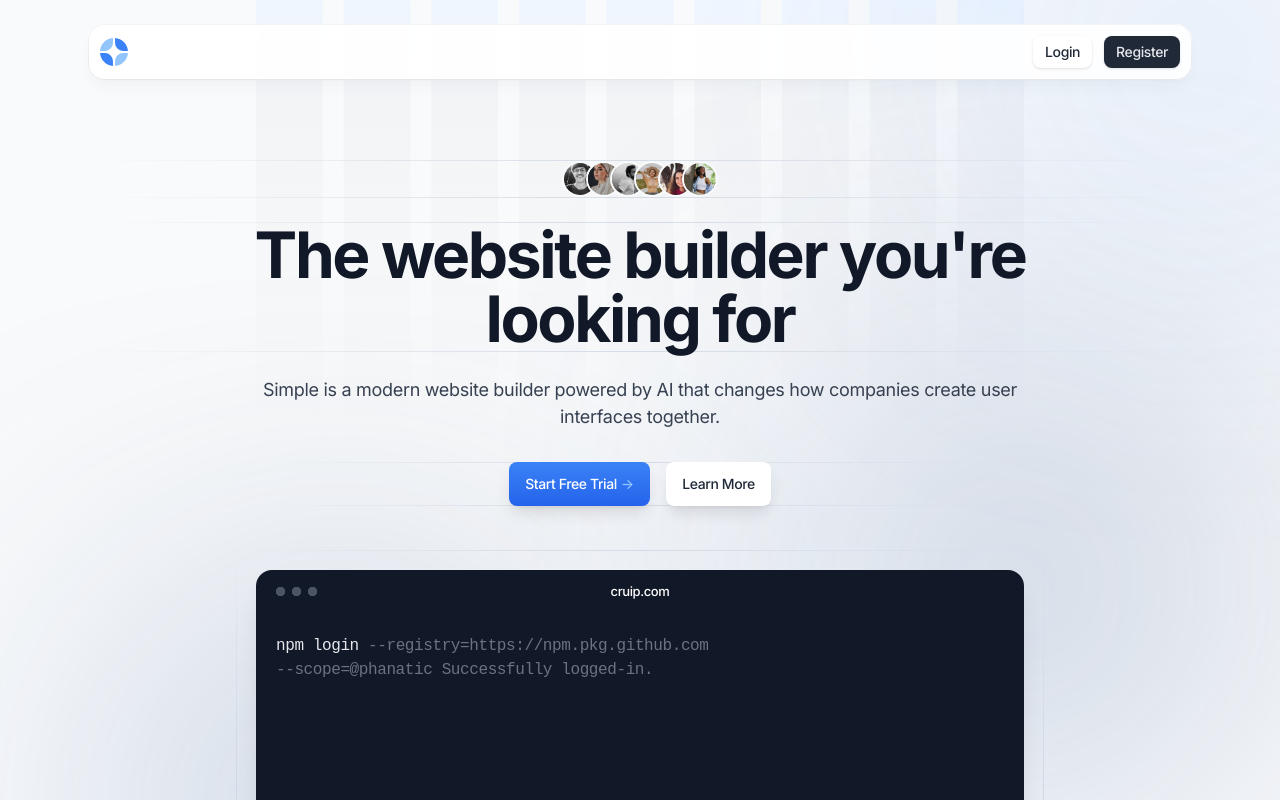
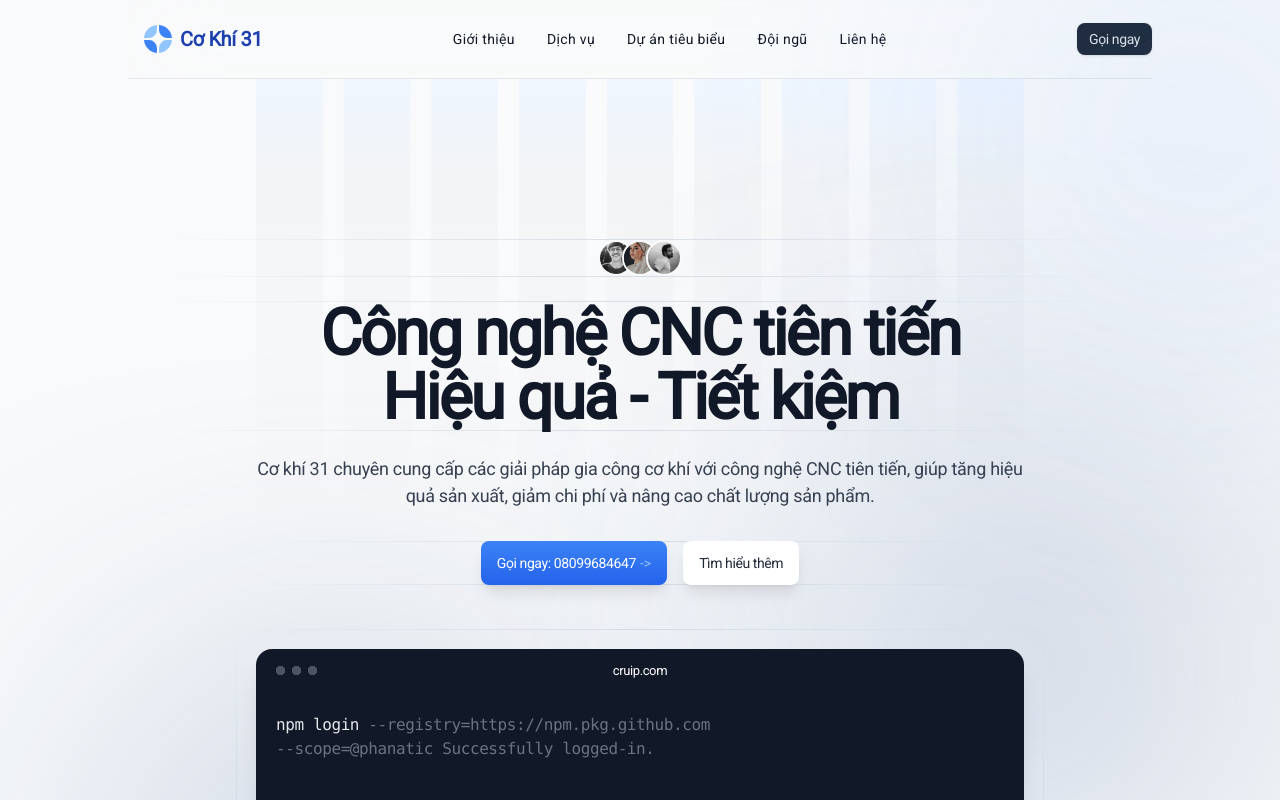
Before and after one commit to hungdoba/co_khi_31, a Next.js app: page / in a window 1280 px wide. Shown: the top 800 px of the page. Built offline with nearby package versions, Linux system fonts and the light colour scheme.

Commit message:
refactor: update layout and styling, replace Inter with Roboto font, and modify logo component

```diff
--- a/app/(default)/layout.tsx
+++ b/app/(default)/layout.tsx
@@ -1,12 +1,12 @@
-"use client";
+'use client';
 
-import { useEffect } from "react";
+import { useEffect } from 'react';
 
-import AOS from "aos";
-import "aos/dist/aos.css";
+import AOS from 'aos';
+import 'aos/dist/aos.css';
 
-import Header from "@/components/ui/header";
-import Footer from "@/components/ui/footer";
+import Footer from '@/components/ui/footer';
+import Header from '@/components/ui/header';
 
 export default function DefaultLayout({
   children,
@@ -16,19 +16,17 @@ export default function DefaultLayout({
   useEffect(() => {
     AOS.init({
       once: true,
-      disable: "phone",
+      disable: 'phone',
       duration: 700,
-      easing: "ease-out-cubic",
+      easing: 'ease-out-cubic',
     });
   });
 
   return (
-    <>
+    <div className="max-w-screen-lg mx-auto">
       <Header />
-
       <main className="grow">{children}</main>
-
       <Footer border={true} />
-    </>
+    </div>
   );
 }
--- a/app/layout.tsx
+++ b/app/layout.tsx
@@ -1,10 +1,10 @@
 import './css/style.css';
 
-import { Inter } from 'next/font/google';
+import { Roboto } from 'next/font/google';
 
-const inter = Inter({
+const roboto = Roboto({
+  weight: '400',
   subsets: ['latin'],
-  variable: '--font-inter',
   display: 'swap',
 });
 
@@ -20,9 +20,9 @@ export default function RootLayout({
   children: React.ReactNode;
 }) {
   return (
-    <html lang="en" className="scroll-smooth">
+    <html lang="vi" className="scroll-smooth">
       <body
-        className={`${inter.variable} bg-gray-50 font-inter tracking-tight text-gray-900 antialiased`}
+        className={`${roboto.className} bg-gray-50 font-inter tracking-tight text-gray-900 antialiased`}
       >
         <div className="flex min-h-screen flex-col overflow-hidden supports-[overflow:clip]:overflow-clip">
           {children}
--- a/components/hero-home.tsx
+++ b/components/hero-home.tsx
@@ -1,11 +1,11 @@
-import Image from "next/image";
-import PageIllustration from "@/components/page-illustration";
-import Avatar01 from "@/public/images/avatar-01.jpg";
-import Avatar02 from "@/public/images/avatar-02.jpg";
-import Avatar03 from "@/public/images/avatar-03.jpg";
-import Avatar04 from "@/public/images/avatar-04.jpg";
-import Avatar05 from "@/public/images/avatar-05.jpg";
-import Avatar06 from "@/public/images/avatar-06.jpg";
+import Image from 'next/image';
+import PageIllustration from '@/components/page-illustration';
+import Avatar01 from '@/public/images/avatar-01.jpg';
+import Avatar02 from '@/public/images/avatar-02.jpg';
+import Avatar03 from '@/public/images/avatar-03.jpg';
+import Avatar04 from '@/public/images/avatar-04.jpg';
+import Avatar05 from '@/public/images/avatar-05.jpg';
+import Avatar06 from '@/public/images/avatar-06.jpg';
 
 export default function HeroHome() {
   return (
@@ -42,27 +42,6 @@ export default function HeroHome() {
                   height={32}
                   alt="Avatar 02"
                 />
-                <Image
-                  className="box-content rounded-full border-2 border-gray-50"
-                  src={Avatar04}
-                  width={32}
-                  height={32}
-                  alt="Avatar 03"
-                />
-                <Image
-                  className="box-content rounded-full border-2 border-gray-50"
-                  src={Avatar05}
-                  width={32}
-                  height={32}
-                  alt="Avatar 04"
-                />
-                <Image
-                  className="box-content rounded-full border-2 border-gray-50"
-                  src={Avatar06}
-                  width={32}
-                  height={32}
-                  alt="Avatar 05"
-                />
               </div>
             </div>
             <h1
@@ -70,8 +49,8 @@ export default function HeroHome() {
               data-aos="zoom-y-out"
               data-aos-delay={150}
             >
-              The website builder you're <br className="max-lg:hidden" />
-              looking for
+              Công nghệ CNC tiên tiến <br className="max-lg:hidden" />
+              Hiệu quả - Tiết kiệm
             </h1>
             <div className="mx-auto max-w-3xl">
               <p
@@ -79,8 +58,9 @@ export default function HeroHome() {
                 data-aos="zoom-y-out"
                 data-aos-delay={300}
               >
-                Simple is a modern website builder powered by AI that changes
-                how companies create user interfaces together.
+                Cơ khí 31 chuyên cung cấp các giải pháp gia công cơ khí với công
+                nghệ CNC tiên tiến, giúp tăng hiệu quả sản xuất, giảm chi phí và
+                nâng cao chất lượng sản phẩm.
               </p>
               <div className="relative before:absolute before:inset-0 before:border-y before:[border-image:linear-gradient(to_right,transparent,theme(colors.slate.300/.8),transparent)1]">
                 <div
@@ -93,7 +73,7 @@ export default function HeroHome() {
                     href="#0"
                   >
                     <span className="relative inline-flex items-center">
-                      Start Free Trial{" "}
+                      Gọi ngay: 08099684647{' '}
                       <span className="ml-1 tracking-normal text-blue-300 transition-transform group-hover:translate-x-0.5">
                         -&gt;
                       </span>
@@ -103,7 +83,7 @@ export default function HeroHome() {
                     className="btn w-full bg-white text-gray-800 shadow hover:bg-gray-50 sm:ml-4 sm:w-auto"
                     href="#0"
                   >
-                    Learn More
+                    Tìm hiểu thêm
                   </a>
                 </div>
               </div>
@@ -124,14 +104,14 @@ export default function HeroHome() {
               <div className="font-mono text-gray-500 [&_span]:opacity-0">
                 <span className="animate-[code-1_10s_infinite] text-gray-200">
                   npm login
-                </span>{" "}
+                </span>{' '}
                 <span className="animate-[code-2_10s_infinite]">
                   --registry=https://npm.pkg.github.com
                 </span>
                 <br />
                 <span className="animate-[code-3_10s_infinite]">
                   --scope=@phanatic
-                </span>{" "}
+                </span>{' '}
                 <span className="animate-[code-4_10s_infinite]">
                   Successfully logged-in.
                 </span>
--- a/components/ui/header.tsx
+++ b/components/ui/header.tsx
@@ -1,37 +1,128 @@
-import Link from "next/link";
-import Logo from "./logo";
+'use client';
+import Link from 'next/link';
+import { useState } from 'react';
+import Logo from './logo';
 
 export default function Header() {
+  const [isMenuOpen, setIsMenuOpen] = useState(false);
+  const toggleMenu = () => {
+    setIsMenuOpen((prev) => !prev);
+  };
+
   return (
-    <header className="fixed top-2 z-30 w-full md:top-6">
-      <div className="mx-auto max-w-6xl px-4 sm:px-6">
-        <div className="relative flex h-14 items-center justify-between gap-3 rounded-2xl bg-white/90 px-3 shadow-lg shadow-black/[0.03] backdrop-blur-sm before:pointer-events-none before:absolute before:inset-0 before:rounded-[inherit] before:border before:border-transparent before:[background:linear-gradient(theme(colors.gray.100),theme(colors.gray.200))_border-box] before:[mask-composite:exclude_!important] before:[mask:linear-gradient(white_0_0)_padding-box,_linear-gradient(white_0_0)]">
-          {/* Site branding */}
-          <div className="flex flex-1 items-center">
+    <nav
+      className={`container z-30 w-full max-w-screen-lg backdrop-blur-2xl border-b border-gray-200 dark:border-gray-700`}
+    >
+      <div className="flex flex-wrap md:flex-nowrap items-center justify-between py-4 md:py-4 md:gap-0 relative">
+        <div className="relative z-20 w-full flex justify-between md:w-max md:px-0">
+          {/* Logo */}
+          <Link
+            href="/"
+            aria-label="logo"
+            className="flex items-center ml-4 md:ml-0"
+          >
             <Logo />
+          </Link>
+
+          {/* Hamburger button */}
+          <div className="relative flex items-center md:hidden max-h-10">
+            <label
+              aria-label="hamburger"
+              id="hamburger"
+              className="relative p-4"
+              onClick={toggleMenu}
+            >
+              <div
+                aria-hidden="true"
+                id="line"
+                className={`m-auto h-0.5 w-5 rounded bg-sky-900 dark:bg-gray-300 transition duration-300 ${
+                  isMenuOpen ? 'rotate-45 translate-y-1.5' : ''
+                }`}
+              ></div>
+              <div
+                aria-hidden="true"
+                id="line2"
+                className={`m-auto mt-2 h-0.5 w-5 rounded bg-sky-900 dark:bg-gray-300 transition duration-300 ${
+                  isMenuOpen ? '-rotate-45 -translate-y-1' : ''
+                }`}
+              ></div>
+            </label>
+          </div>
         </div>
 
-          {/* Desktop sign in links */}
-          <ul className="flex flex-1 items-center justify-end gap-3">
+        {/* Overlay for mobile menu */}
+        <div
+          onClick={toggleMenu}
+          aria-hidden="true"
+          className={`fixed z-10 inset-0 h-screen w-screen md:hidden bg-white/70 backdrop-blur-2xl origin-top transition duration-500 ${
+            isMenuOpen ? 'scale-y-100' : 'scale-y-0'
+          } md:hidden dark:bg-gray-900/70`}
+        ></div>
+
+        {/* Menu */}
+        <div
+          className={`z-20 gap-6 rounded-3xl shadow-2xl shadow-gray-600/10 justify-end w-full transition-all duration-300 scale-95 origin-top ${
+            isMenuOpen
+              ? 'mt-8 md:mt-0 p-8 md:p-0  opacity-100 visible'
+              : 'mt-0 h-0 p-0 invisible opacity-0 md:visible md:opacity-100'
+          } md:relative md:scale-100 md:flex md:flex-row md:items-center md:gap-0 md:p-0 md:bg-transparent md:w-max md:shadow-none dark:shadow-none dark:bg-gray-800 md:dark:bg-transparent dark:border-gray-700`}
+        >
+          <div className="md:flex md:flex-row md:items-center">
+            {/* Menu options */}
+            <div className={`md:pr-4 md:w-auto w-full md:pt-0`}>
+              <ul className="tracking-wide font-medium md:text-sm flex-col flex md:flex-row gap-6 md:gap-0">
                 <li>
                   <Link
-                href="/signin"
-                className="btn-sm bg-white text-gray-800 shadow hover:bg-gray-50"
+                    href={`/#gioi-thieu`}
+                    className={`block md:px-4 transition hover:text-primary`}
                   >
-                Login
+                    <span>Giới thiệu</span>
                   </Link>
                 </li>
                 <li>
                   <Link
-                href="/signup"
-                className="btn-sm bg-gray-800 text-gray-200 shadow hover:bg-gray-900"
+                    href={`/#dich-vu`}
+                    className={`block md:px-4 transition hover:text-primary`}
                   >
-                Register
+                    <span>Dịch vụ</span>
+                  </Link>
+                </li>
+                <li>
+                  <Link
+                    href={`/#du-an-tieu-bieu`}
+                    className={`block md:px-4 transition hover:text-primary`}
+                  >
+                    <span>Dự án tiêu biểu</span>
+                  </Link>
+                </li>
+                <li>
+                  <Link
+                    href={`/#doi-ngu`}
+                    className={`block md:px-4 transition hover:text-primary`}
+                  >
+                    <span>Đội ngũ</span>
+                  </Link>
+                </li>
+                <li>
+                  <Link
+                    href={`/#lien-he`}
+                    className={`block md:px-4 transition hover:text-primary`}
+                  >
+                    <span>Liên hệ</span>
                   </Link>
                 </li>
               </ul>
             </div>
           </div>
-    </header>
+        </div>
+
+        {/* Locale and Theme switchers */}
+        <div className="hidden md:flex md:flex-row md:items-center">
+          <div className="btn-sm bg-gray-800 text-gray-200 shadow hover:bg-gray-900">
+            Gọi ngay
+          </div>
+        </div>
+      </div>
+    </nav>
   );
 }
--- a/components/ui/logo.tsx
+++ b/components/ui/logo.tsx
@@ -1,8 +1,6 @@
-import Link from "next/link";
-
 export default function Logo() {
   return (
-    <Link href="/" className="inline-flex" aria-label="Cruip">
+    <div className="flex flex-row justify-center items-center gap-2 rounded-xl px-4 py-2">
       <svg xmlns="http://www.w3.org/2000/svg" width="28" height="28">
         <path
           className="fill-blue-500"
@@ -17,6 +15,7 @@ export default function Logo() {
           clipRule="evenodd"
         />
       </svg>
-    </Link>
+      <p className="font-extrabold text-blue-800 text-xl">Cơ Khí 31</p>
+    </div>
   );
 }
--- a/tailwind.config.ts
+++ b/tailwind.config.ts
@@ -8,10 +8,6 @@ export default {
   ],
   theme: {
     extend: {
-      fontFamily: {
-        inter: ['Inter', 'sans-serif'],
-        mono: ['Roboto Mono', 'monospace'],
-      },
       fontSize: {
         xs: ['0.75rem', { lineHeight: '1.5' }],
         sm: ['0.875rem', { lineHeight: '1.5715' }],
```
Lines whose indentation alone changed are shown as unchanged.
